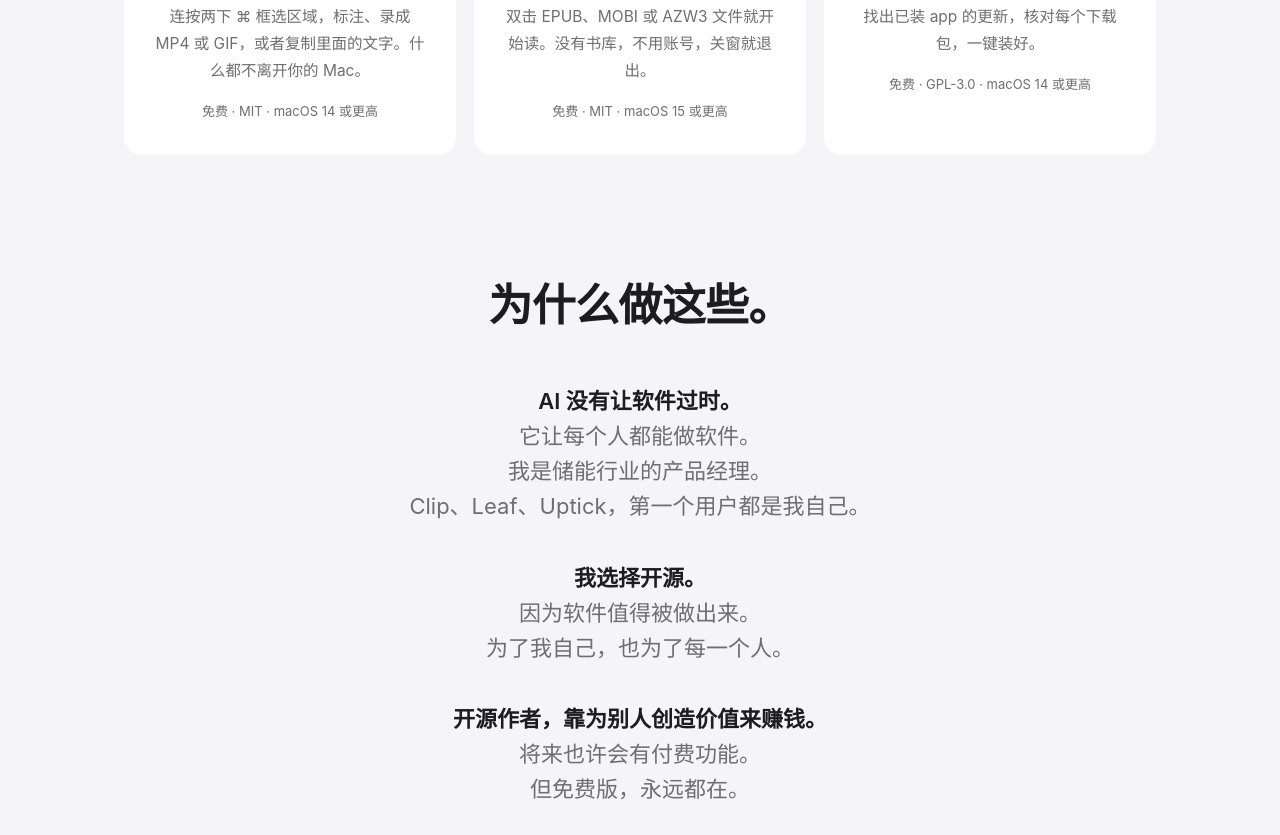
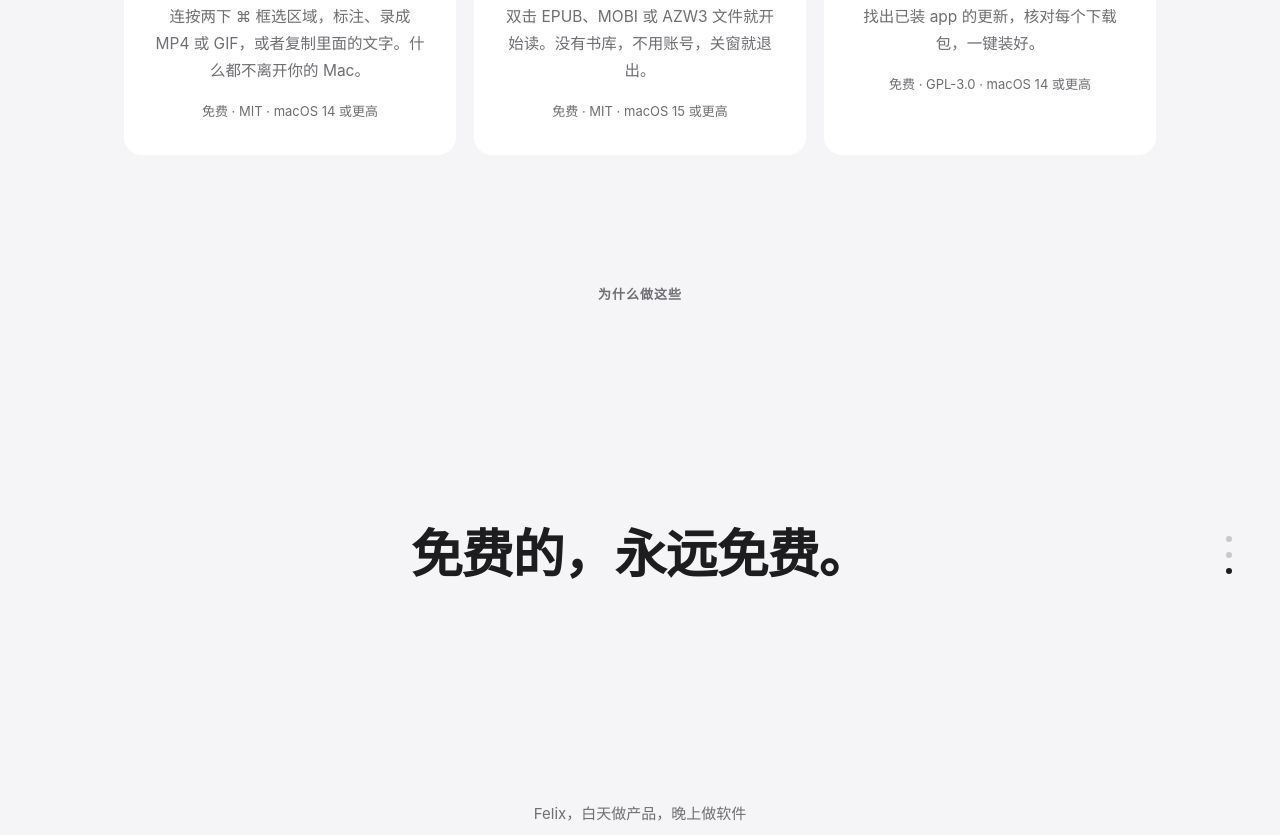
Before and after one commit to chengffei/chengffei.github.io, a plain HTML site: page zh/index.html in a window 1280 px wide. Shown: the part 545-1380 px from the top of the page. Drawn offline with Linux system fonts and the light colour scheme.

Commit message:
Turn the why section into scroll-driven quotes
Replace the nine-line explanation with three short quotes shown one at a time. Words fade in on a timer once a quote becomes active, so notched mouse wheels feel smooth.

Co-Authored-By: Claude Opus 5.5 <noreply@anthropic.com>

```diff
--- a/zh/index.html
+++ b/zh/index.html
@@ -117,10 +117,23 @@
   .card .kind { margin: 4px 0 12px; font-weight: 600; color: #424245; }
   .card p { margin: 0 0 10px; color: var(--muted); font-size: 15.5px; }
   .card .meta { font-size: 13px; margin: 16px 0 0; }
-  .why { max-width: 720px; padding-top: 112px; text-align: center; }
-  .why h2 { font-size: clamp(30px, 4.4vw, 44px); letter-spacing: -.015em; margin: 0 0 40px; }
-  .why p { font-size: clamp(19px, 2.2vw, 22px); line-height: 1.6; color: var(--muted); margin: 0 0 36px; }
-  .why b { color: var(--ink); font-weight: 600; }
+  .why { padding-top: 112px; text-align: center; }
+  .why .eyebrow { font-size: 13px; font-weight: 600; letter-spacing: .08em; text-transform: uppercase; color: var(--muted); margin: 0 0 40px; }
+  .why blockquote { max-width: 860px; margin: 0 auto 48px; }
+  .why blockquote p { font-size: clamp(30px, 5vw, 52px); line-height: 1.15; letter-spacing: -.02em; font-weight: 600; margin: 0; }
+  .why .sig { font-size: 15px; color: var(--muted); margin: 0; }
+  .why .dots { display: none; }
+  .why.live { height: 300vh; padding-top: 0; max-width: none; }
+  .why.live .stage { position: sticky; top: 0; height: 100vh; overflow: hidden; }
+  .why.live .eyebrow { position: absolute; top: 16vh; left: 0; right: 0; margin: 0; }
+  .why.live blockquote { position: absolute; top: 50%; left: 24px; right: 24px; margin: 0 auto; opacity: 0; transform: translateY(-40%); transition: opacity .5s, transform .5s; }
+  .why.live blockquote.on { opacity: 1; transform: translateY(-50%); }
+  .why.live .w { color: #c7c7cc; transition: color .6s cubic-bezier(.2,.7,.2,1); }
+  .why.live blockquote.on .w { color: var(--ink); }
+  .why.live .sig { position: absolute; bottom: 16vh; left: 0; right: 0; }
+  .why.live .dots { display: flex; flex-direction: column; gap: 10px; position: absolute; right: 24px; top: 50%; transform: translateY(-50%); }
+  .why .dots i { width: 6px; height: 6px; border-radius: 50%; background: #c7c7cc; transition: background .3s; }
+  .why .dots i.on { background: var(--ink); }
   footer { text-align: center; color: var(--muted); font-size: 14px; padding: 96px 24px 56px; }
   footer a { color: #248a3d; }
   @media (max-width: 820px) { .grid { grid-template-columns: minmax(0, 1fr); } header.wrap { padding: 56px 24px 40px; } }
@@ -159,12 +172,43 @@
   </div>
 </section>
 <section class="wrap why">
-  <h2>为什么做这些。</h2>
-  <p><b>AI 没有让软件过时。</b><br>它让每个人都能做软件。<br>我是储能行业的产品经理。<br>Clip、Leaf、Uptick，第一个用户都是我自己。</p>
-  <p><b>我选择开源。</b><br>因为软件值得被做出来。<br>为了我自己，也为了每一个人。</p>
-  <p><b>开源作者，靠为别人创造价值来赚钱。</b><br>将来也许会有付费功能。<br>但免费版，永远都在。</p>
+  <div class="stage">
+    <h2 class="eyebrow">为什么做这些</h2>
+    <blockquote><p>AI 没有让软件过时，它让每个人都能做软件。</p></blockquote>
+    <blockquote><p>这里每个 App，第一个用户都是我。</p></blockquote>
+    <blockquote><p>免费的，永远免费。</p></blockquote>
+    <p class="sig">Felix，白天做产品，晚上做软件</p>
+    <div class="dots" aria-hidden="true"><i></i><i></i><i></i></div>
+  </div>
 </section>
 </main>
 <footer>作者 <a href="https://github.com/chengffei">Felix</a> · 源码都在 <a href="https://github.com/chengffei">GitHub</a> · 更新于 <time datetime="2026-10-30">2026 年 10 月 30 日</time></footer>
+<script>
+(() => {
+  const s = document.querySelector('.why');
+  if (!s || matchMedia('(prefers-reduced-motion: reduce)').matches) return;
+  s.classList.add('live');
+  const qs = [...s.querySelectorAll('blockquote')], dots = [...s.querySelectorAll('.dots i')];
+  const cjk = '　-〿一-鿿＀-￯';
+  const re = new RegExp('[' + cjk + ']|[^\\s' + cjk + ']+\\s*|\\s+', 'g');
+  qs.forEach(q => {
+    const p = q.querySelector('p');
+    p.innerHTML = p.textContent.match(re).map((t, k) => '<span class="w" style="transition-delay:' + k * 60 + 'ms">' + t + '</span>').join('');
+  });
+  let cur = -1, raf = 0;
+  const tick = () => {
+    raf = 0;
+    const r = s.getBoundingClientRect();
+    const i = Math.floor(Math.min(Math.max(-r.top / (r.height - innerHeight), 0), .999) * qs.length);
+    if (i === cur) return;
+    cur = i;
+    qs.forEach((q, k) => q.classList.toggle('on', k === i));
+    dots.forEach((d, k) => d.classList.toggle('on', k === i));
+  };
+  addEventListener('scroll', () => { raf ||= requestAnimationFrame(tick); }, { passive: true });
+  addEventListener('resize', tick);
+  tick();
+})();
+</script>
 </body>
 </html>
```
Also changed, not shown: index.html (+52 -8 lines).
